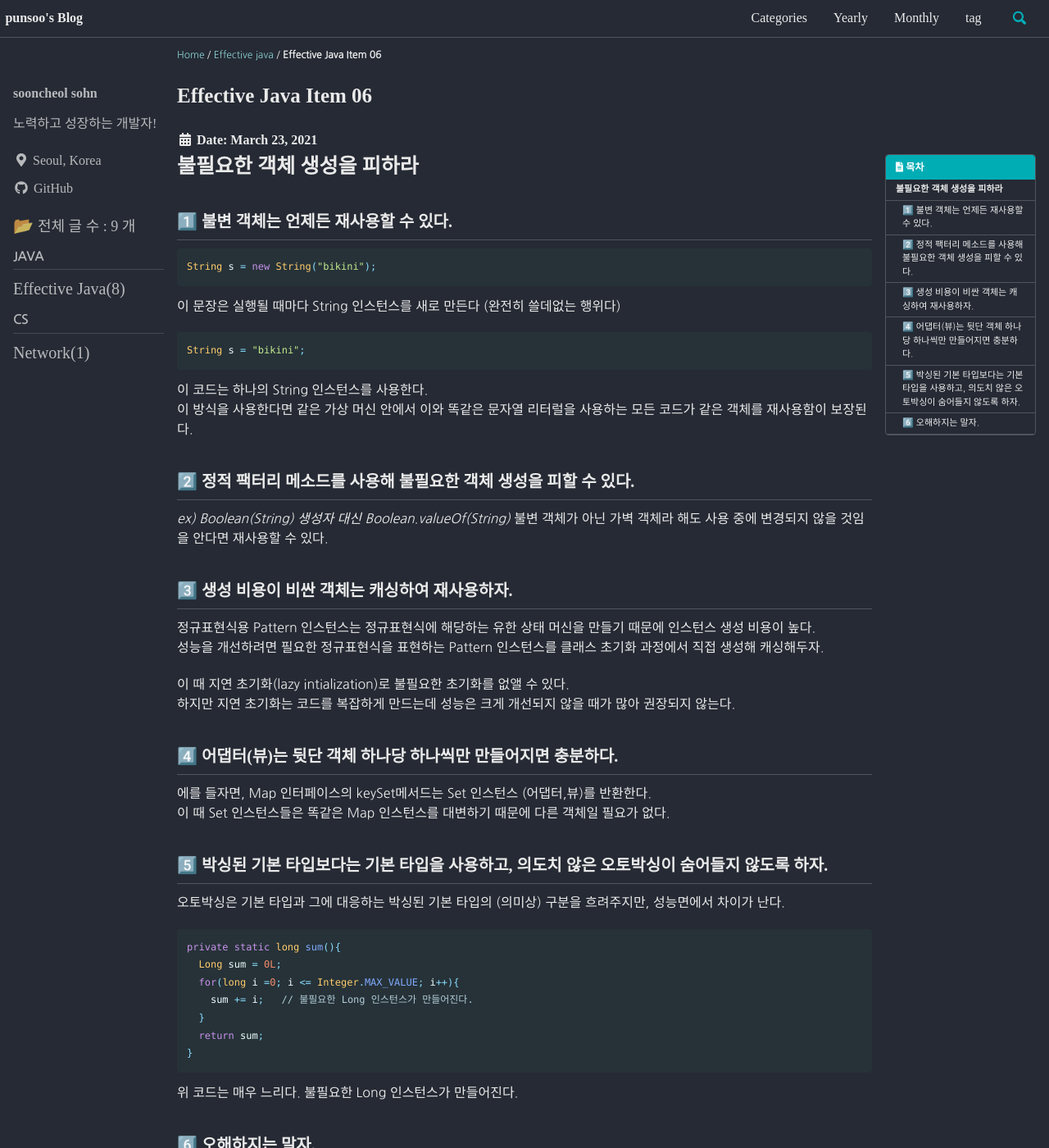
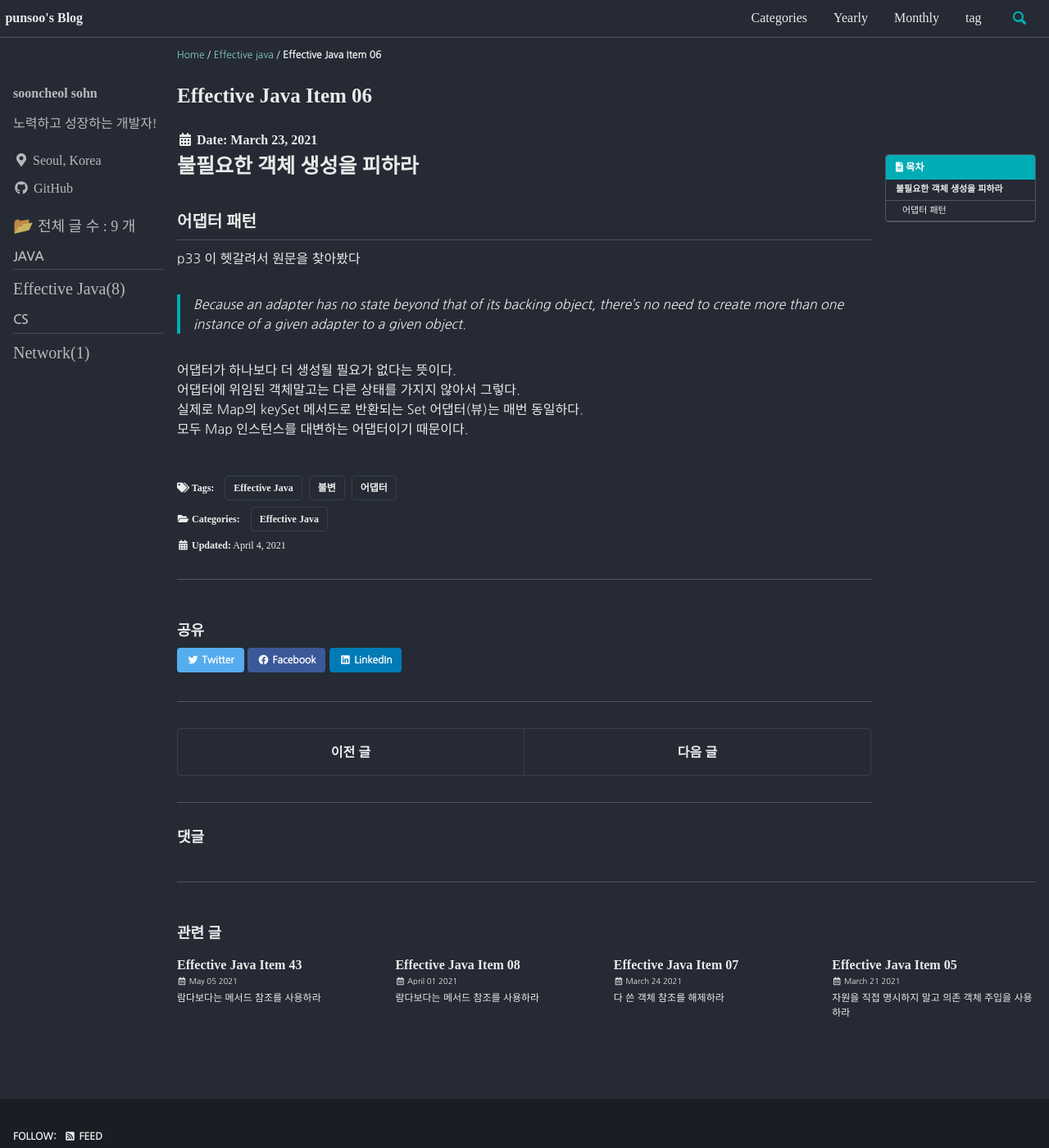
Before and after one commit to punsoo/punsoo.github.io, a Jekyll site: the page built from _posts/Effective-Java/2021-03-23-Effective-Java-Item-06.md, in a window 1280 px wide and 1400 px high. Shown: the whole window at 82% size. Built offline with Jekyll 4.4.1, drawn with Linux system fonts in a browser that asks for light colours; cached includes are drawn as plain includes; some web fonts are replaced; comment, search, counter and statistics services are not loaded; some of the changed text lies outside the part shown.

Commit message:
item 06 수정

````diff
--- a/_posts/Effective-Java/2021-03-23-Effective-Java-Item-06.md
+++ b/_posts/Effective-Java/2021-03-23-Effective-Java-Item-06.md
@@ -18,67 +18,21 @@ toc_label: "목차"
 categories:
   - Effective Java
 tags:
-  - [Effective Java, 오토 박싱, 정적 팩터리 메소드]
+  - [Effective Java, 불변, 어댑터]
 date: 2021-03-23
-last_modified_at: 2021-03-23
+last_modified_at: 2021-04-04
 ---
 
 # 불필요한 객체 생성을 피하라
 
-## 1️⃣ 불변 객체는 언제든 재사용할 수 있다.
+## 어댑터 패턴
 
-```java
-String s = new String("bikini");
-```
-이 문장은 실행될 때마다 String 인스턴스를 새로 만든다 (완전히 쓸데없는 행위다)
-```java
-String s = "bikini";
-```
-이 코드는 하나의 String 인스턴스를 사용한다.
-이 방식을 사용한다면 같은 가상 머신 안에서 이와 똑같은 문자열 리터럴을 사용하는 모든 코드가 같은 객체를
-재사용함이 보장된다.
+p33 이 헷갈려서 원문을 찾아봤다
 
-## 2️⃣ 정적 팩터리 메소드를 사용해 불필요한 객체 생성을 피할 수 있다.
+> Because an adapter has no state beyond that of its backing object, there’s no need to create
+more than one instance of a given adapter to a given object.
 
-*ex) Boolean(String) 생성자 대신 Boolean.valueOf(String)*
-불변 객체가 아닌 가벽 객체라 해도 사용 중에 변경되지 않을 것임을 안다면 재사용할 수 있다.
-
-## 3️⃣ 생성 비용이 비싼 객체는 캐싱하여 재사용하자.
-
-정규표현식용 Pattern 인스턴스는 정규표현식에 해당하는 유한 상태 머신을 만들기 때문에 인스턴스 생성 비용이 높다.
-성능을 개선하려면 필요한 정규표현식을 표현하는 Pattern 인스턴스를 클래스 초기화 과정에서 직접 생성해 캐싱해두자.
-
-이 때 지연 초기화(lazy intialization)로 불필요한 초기화를 없앨 수 있다.
-하지만 지연 초기화는 코드를 복잡하게 만드는데 성능은 크게 개선되지 않을 때가 많아 권장되지 않는다.
-
-## 4️⃣ 어댑터(뷰)는 뒷단 객체 하나당 하나씩만 만들어지면 충분하다.
-
-에를 들자면, Map 인터페이스의 keySet메서드는 Set 인스턴스 (어댑터,뷰)를 반환한다.
-이 때 Set 인스턴스들은 똑같은 Map 인스턴스를 대변하기 때문에 다른 객체일 필요가 없다.
-
-## 5️⃣ 박싱된 기본 타입보다는 기본 타입을 사용하고, 의도치 않은 오토박싱이 숨어들지 않도록 하자.
-
-오토박싱은 기본 타입과 그에 대응하는 박싱된 기본 타입의 (의미상) 구분을 흐려주지만, 성능면에서 차이가 난다.
-
-```java
-private static long sum(){
-  Long sum = 0L;
-  for(long i =0; i <= Integer.MAX_VALUE; i++){
-    sum += i;	// 불필요한 Long 인스턴스가 만들어진다.
-  }
-  return sum;
-}
-```
-
-위 코드는 매우 느리다. 불필요한 Long 인스턴스가 만들어진다.
-
-## 6️⃣ 오해하지는 말자.
-
-프로그램의 명확성, 간결성, 기능을 위해서 객체를 추가로 생성하는 것이라면 일반적으로 좋은 일이다.
-객체 생성을 피하고자 객체 풀(pool)을 만들지도 말자. 데이터베이스 연결 같은 경우에는 생성 비용이 워낙
-비싸니 재사용하는 편이 낫다. 하지만 일반적으로는 자체 객체 풀은 코드를 헷갈리게 만들고 메모리 사용량을
-늘리고 성능을 떨어뜨린다. 최신 JVM의 가비지 컬렉터는 상당히 잘 최적화되어서 가벼운 객체용을 다룰 때는
-직접 만든 객체 풀보다 훨씬 빠르다.
-방어적 복사가 필요한 경우까지 객체를 재사용하지는 않아야한다.
-방어적 복사에 실패해서 생기는 버그와 보안 구멍으로 인한 피해가 불필요한 객체 생성으로 인한 성능 피해보다
-훨씬 크다는 것을 기억하자.
+어댑터가 하나보다 더 생성될 필요가 없다는 뜻이다.
+어댑터에 위임된 객체말고는 다른 상태를 가지지 않아서 그렇다.
+실제로 Map의 keySet 메서드로 반환되는 Set 어댑터(뷰)는 매번 동일하다.
+모두 Map 인스턴스를 대변하는 어댑터이기 때문이다.
````
Also changed, not shown: _posts/Effective-Java/2021-03-21-Effective-Java-Item-05.md (+2 -2 lines).
